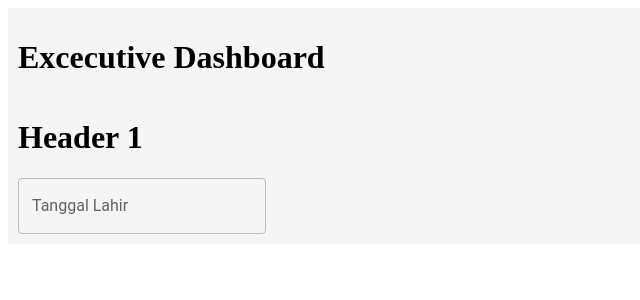
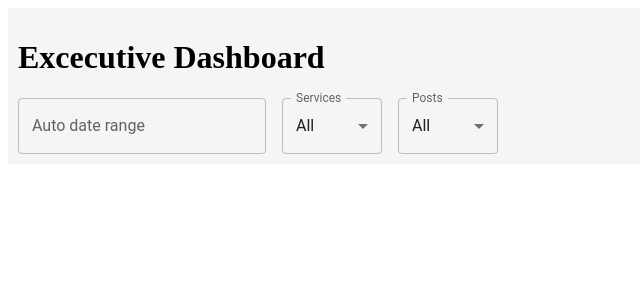
Before and after one commit to bando9/react-mui-integration, a React (Vite) app: page / in a window 1280 px wide. Shown: the top 300 px of the page, without its empty margins (0-640 px from the left). Built offline with nearby package versions, Linux system fonts and the light colour scheme.

Commit message:
feat: Add TextField component using Material UI

```diff
--- a/src/components/Header.jsx
+++ b/src/components/Header.jsx
@@ -1,10 +1,58 @@
-import { DatePicker, } from "@mui/x-date-pickers";
+import { DatePicker } from "@mui/x-date-pickers";
+import TextField from '@mui/material/TextField';
+import MenuItem from '@mui/material/MenuItem';
+
+
+const currencies = [
+    {
+      value: 'All',
+      label: 'All',
+    },
+    {
+      value: 'EUR',
+      label: '€',
+    },
+    {
+      value: 'BTC',
+      label: '฿',
+    },
+    {
+      value: 'JPY',
+      label: '¥',
+    },
+  ];
 
 function Header(){
     return (
-        <div>
-            <h1>Header 1</h1>
-            <DatePicker label="Tanggal Lahir" />
+        <div style={{ display: 'flex', gap: '1rem' }} >
+            <DatePicker label="Auto date range" />
+            <TextField
+                id="outlined-select-currency"
+                select
+                label="Services"
+                defaultValue="All"
+                style={{ minWidth:100 }}
+                >
+                {currencies.map((option) => (
+                    <MenuItem key={option.value} value={option.value}>
+                    {option.label}
+                    </MenuItem>
+                ))}
+            </TextField>
+
+            <TextField
+                id="outlined-select-currency"
+                select
+                label="Posts"
+                defaultValue="All"
+                style={{ minWidth:100 }}
+                >
+                {currencies.map((option) => (
+                    <MenuItem key={option.value} value={option.value}>
+                    {option.label}
+                    </MenuItem>
+                ))}
+            </TextField>
         </div>
     )
 }
```
